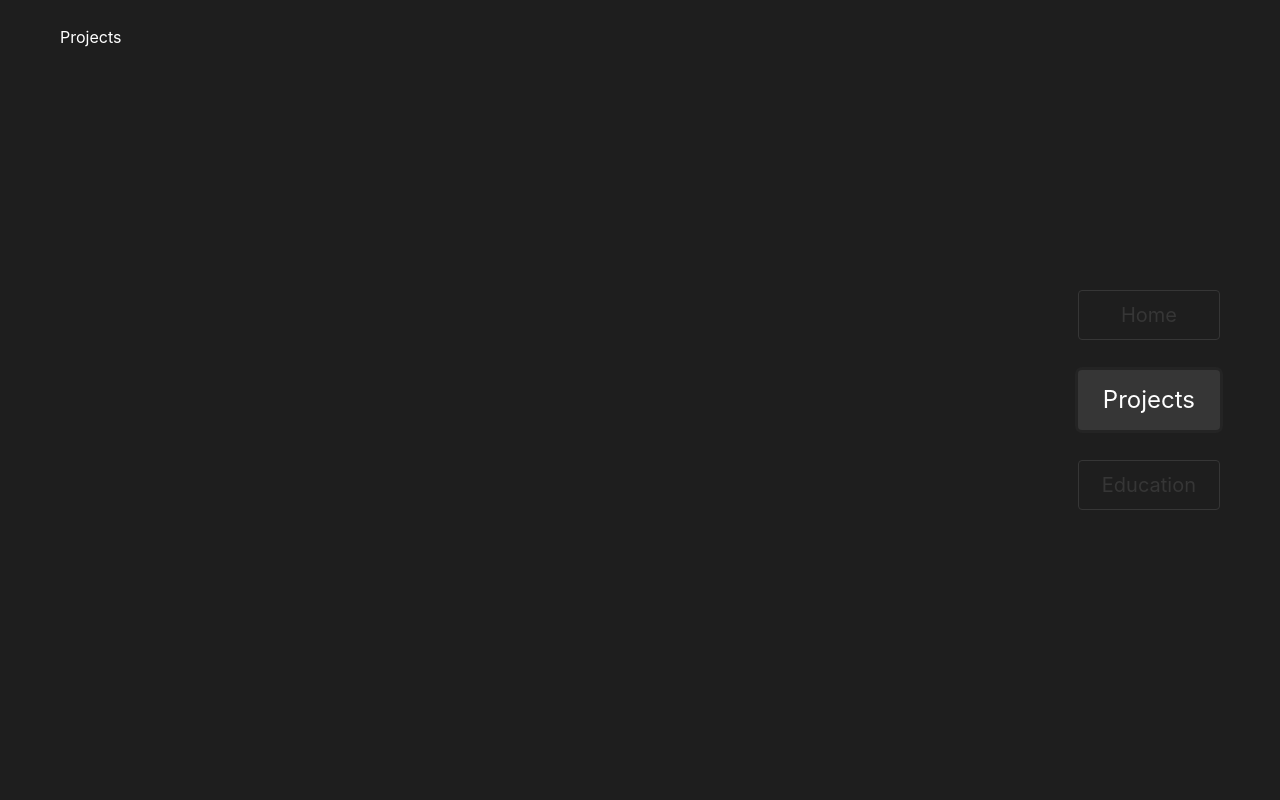
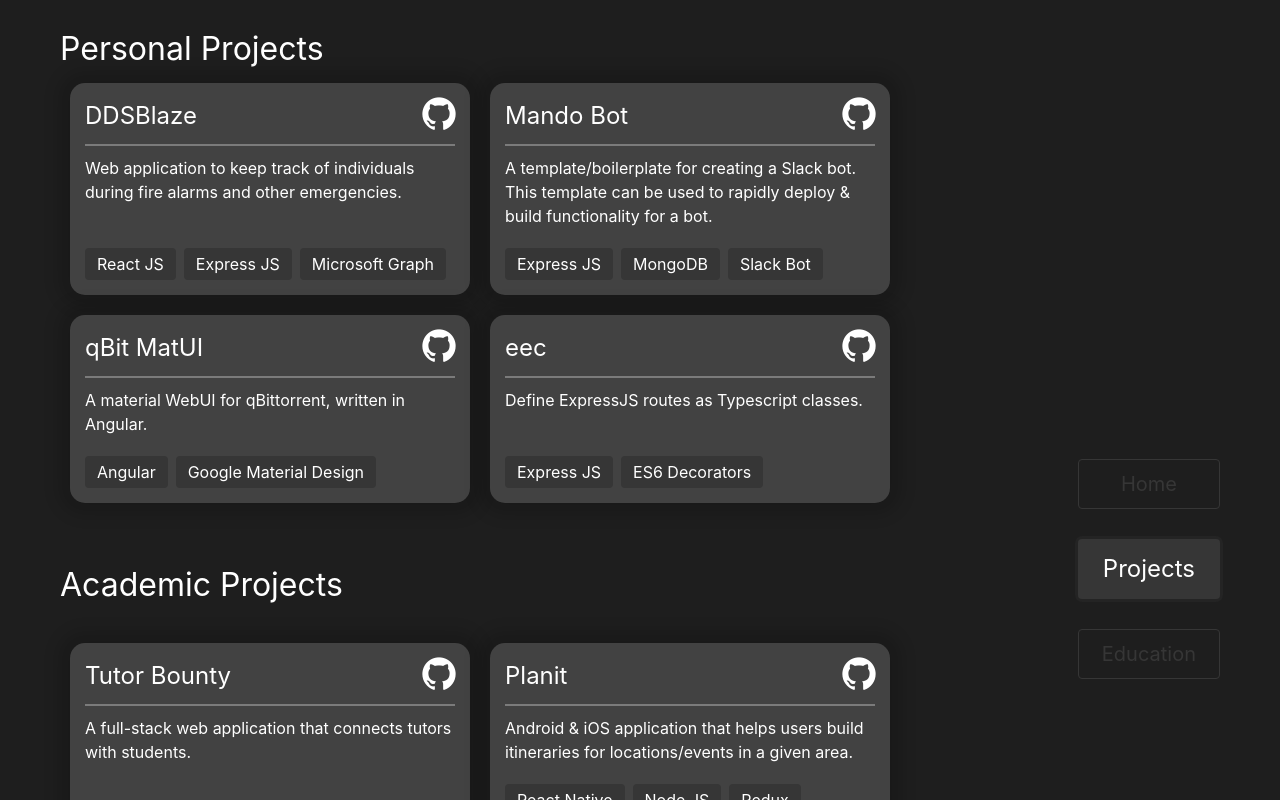
Before and after one commit to bill-ahmed/billahmed, a Vue app: page / in a window 1280 px wide. Both pictures are taken after a click on the button "Projects". Built offline with nearby package versions, Linux system fonts and the light colour scheme.

Commit message:
projects section + data (WIP)

```diff
--- a/src/App.vue
+++ b/src/App.vue
@@ -134,9 +134,6 @@ export default class App extends Vue {
   font-weight: 100;
 }
 
-/* Transitions */
-
-
 /* Enter and leave animations can use different */
 /* durations and timing functions.              */
 .slide-fade-enter-active {
--- a/src/components/Education.vue
+++ b/src/components/Education.vue
@@ -1,5 +1,5 @@
 <template>
-  <div>
+  <div class="container grow">
     Education
   </div>
 </template>
--- a/src/components/Projects.vue
+++ b/src/components/Projects.vue
@@ -1,17 +1,50 @@
 <template>
-  <div class="container grow">
-    Projects
+  <div class="projects-container grow">
+    <div class="ncol">
+      <h1> Personal Projects </h1>
+
+      <div class="nrow f-wrap">
+        <ProjectTile v-for="p in personal" :key="p.name" :details="p"/>
+      </div>
+    </div>
+    <br/>
+    <br/>
+
+    <div class="ncol">
+      <h1> Academic Projects </h1>
+      <br/>
+
+      <div class="nrow f-wrap">
+        <ProjectTile v-for="p in academic" :key="p.name" :details="p"/>
+      </div>
+    </div>
   </div>
 </template>
 
 <script>
+import ProjectTile from './shared/ProjectTile.vue';
+import * as ProjectData from './shared/ProjectData.json';
+
 export default {
+  components: {
+    ProjectTile
+  },
+  data() {
+    let projects = ProjectData.projects;
 
+    let personal = projects.filter((p) => p.type === 'personal');
+    let academic = projects.filter((p) => p.type === 'academic');
+
+    return {
+      personal,
+      academic
+    }
+  }
 }
 </script>
 
 <style scoped>
-.container {
+.projects-container {
   padding: 25px;
 }
 </style>
--- /dev/null
+++ b/src/components/shared/IconButton.vue
@@ -0,0 +1,28 @@
+<template>
+  <span class="icon is-medium" @click="open()">
+    <i :class="'mdi mdi-' + icon"/>
+  </span>
+</template>
+
+<script>
+export default {
+  props: ['icon', 'url'],
+  data() {
+    return {
+
+    }
+  },
+  methods: {
+    open() {
+      this.url && window.open(this.url, '_blank')
+    }
+  }
+}
+</script>
+
+<style scoped>
+.icon {
+  font-size: 2.5rem;
+  cursor: pointer;
+}
+</style>
--- /dev/null
+++ b/src/components/shared/ProjectData.json
@@ -0,0 +1,61 @@
+{
+  "projects": [
+    {
+      "name": "Tutor Bounty",
+      "description": "A full-stack web application that connects tutors with students.",
+      "tags": ["Vue JS", "Express JS", "MongoDB"],
+      "github": "https://github.com/bill-ahmed",
+      "type": "academic"
+    },
+    {
+      "name": "Planit",
+      "description": "Android & iOS application that helps users build itineraries for locations/events in a given area.",
+      "tags": ["React Native", "Node.JS", "Redux", "Firebase"],
+      "github": "https://github.com/bill-ahmed/og-planit",
+      "type": "academic"
+    },
+    {
+      "name": "Motion Pong",
+      "description": "A game of Pong that utilizes ultrasonic sensors for a deeper level of interaction with the user.",
+      "tags": ["Altera DE2-115", "Verilog HDL"],
+      "github": "https://github.com/bill-ahmed/CSCB58-Final-Project",
+      "type": "academic"
+    },
+    {
+      "name": "Maze Solver",
+      "description": "An implementation of Dijkstra's Algorithm that finds the shortest (and only) path to solving a maze.",
+      "tags": ["Python", "PIL", "Dijkstra"],
+      "github": "https://github.com/bill-ahmed/Maze-Solver",
+      "type": "academic"
+    },
+
+    {
+      "name": "DDSBlaze",
+      "description": "Web application to keep track of individuals during fire alarms and other emergencies.",
+      "tags": ["React JS", "Express JS", "Microsoft Graph"],
+      "github": "https://github.com/bill-ahmed/DDSBlaze-Deployment",
+      "type": "personal"
+    },
+    {
+      "name": "Mando Bot",
+      "description": "A template/boilerplate for creating a Slack bot. This template can be used to rapidly deploy & build functionality for a bot.",
+      "tags": ["Express JS", "MongoDB", "Slack Bot"],
+      "github": "https://github.com/bill-ahmed/mando_bot",
+      "type": "personal"
+    },
+    {
+      "name": "qBit MatUI",
+      "description": "A material WebUI for qBittorrent, written in Angular.",
+      "tags": ["Angular", "Google Material Design"],
+      "github": "https://github.com/bill-ahmed/qbit-matUI",
+      "type": "personal"
+    },
+    {
+      "name": "eec",
+      "description": "Define ExpressJS routes as Typescript classes.",
+      "tags": ["Express JS", "ES6 Decorators"],
+      "github": "https://github.com/bill-ahmed/eec",
+      "type": "personal"
+    }
+  ]
+}
--- /dev/null
+++ b/src/components/shared/ProjectTile.vue
@@ -0,0 +1,53 @@
+<template>
+  <div class="project-tile-cotnainer ncol justify-center n-elevation-1">
+    <div>
+      <div class="nrow">
+        <h2>
+          {{ details.name }}
+        </h2>
+        <div class="grow"/>
+        <IconButton icon="github" :url="details.github"/>
+      </div>
+      <hr/>
+    </div>
+
+    <div>
+      <p> {{details.description}} </p>
+    </div>
+    <div class="grow" style="margin-top: 20px"/>
+
+    <div class="nrow">
+      <b-taglist>
+        <b-tag v-for="tag in details.tags" :key="tag" type="is-dark"  size="is-medium">{{tag}}</b-tag>
+      </b-taglist>
+    </div>
+  </div>
+</template>
+
+<script lang="ts">
+export default {
+  props: ['details'],
+
+  data() {
+    return {
+
+    }
+  }
+}
+</script>
+
+<style scoped>
+.project-tile-cotnainer {
+  padding: 15px;
+  margin: 10px;
+
+  background: #424242;
+
+  flex-grow: 1;
+  max-width: 400px;
+
+  border-radius: 15px;
+
+  /* text-align: center; */
+}
+</style>
--- a/src/main.css
+++ b/src/main.css
@@ -18,6 +18,16 @@ p {
   margin: 0;
 }
 
+h1 { font-size: 2rem; }
+h2 { font-size: 1.5rem; }
+
+hr {
+  margin: 10px 0;
+  background: rgba(255, 255, 255, 0.3);
+}
+
+.container { padding: 25px; }
+
 .grow { flex-grow: 1; }
 .grow-1 { flex-grow: 0.1; }
 .grow-2 { flex-grow: 0.2; }
@@ -34,6 +44,10 @@ p {
   display: flex;
   flex-direction: column;
 }
+
+.n-elevation-1 { box-shadow: 0px 0px 15px 12px rgba(0, 0, 0, 0.15); }
+
+.f-wrap { flex-wrap: wrap; }
 
 .space-evenly { justify-content: space-evenly; }
 .space-between { justify-content: space-between; }
```
Also changed, not shown: src/main.ts (+7 -1 lines).
